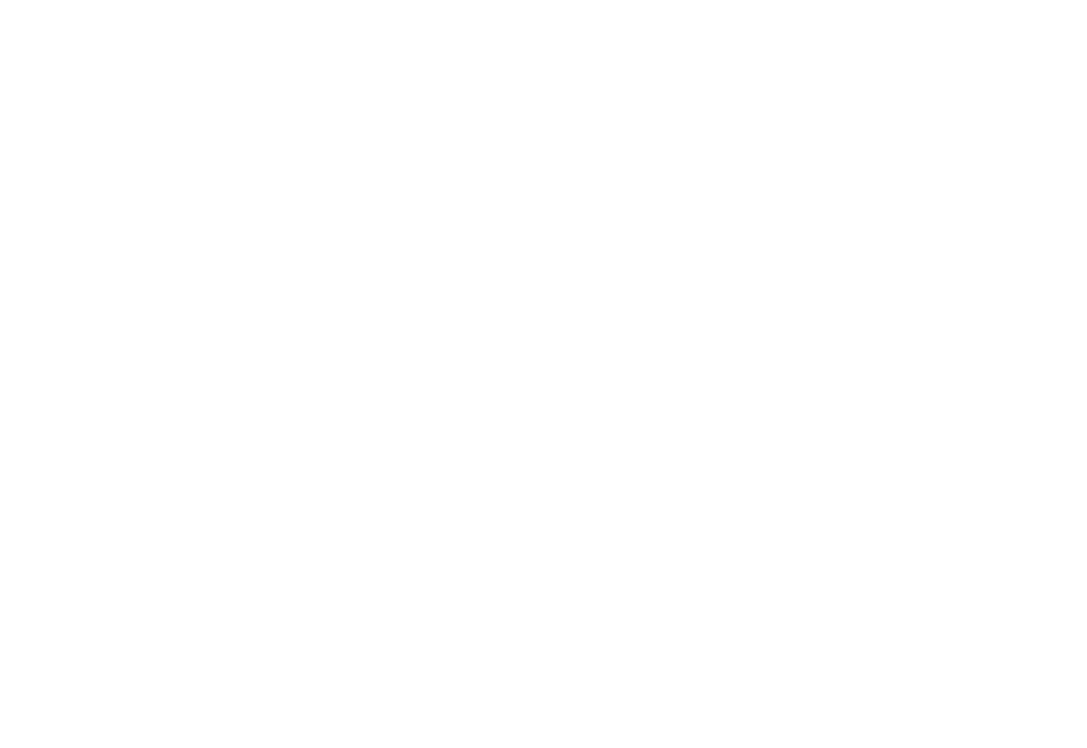
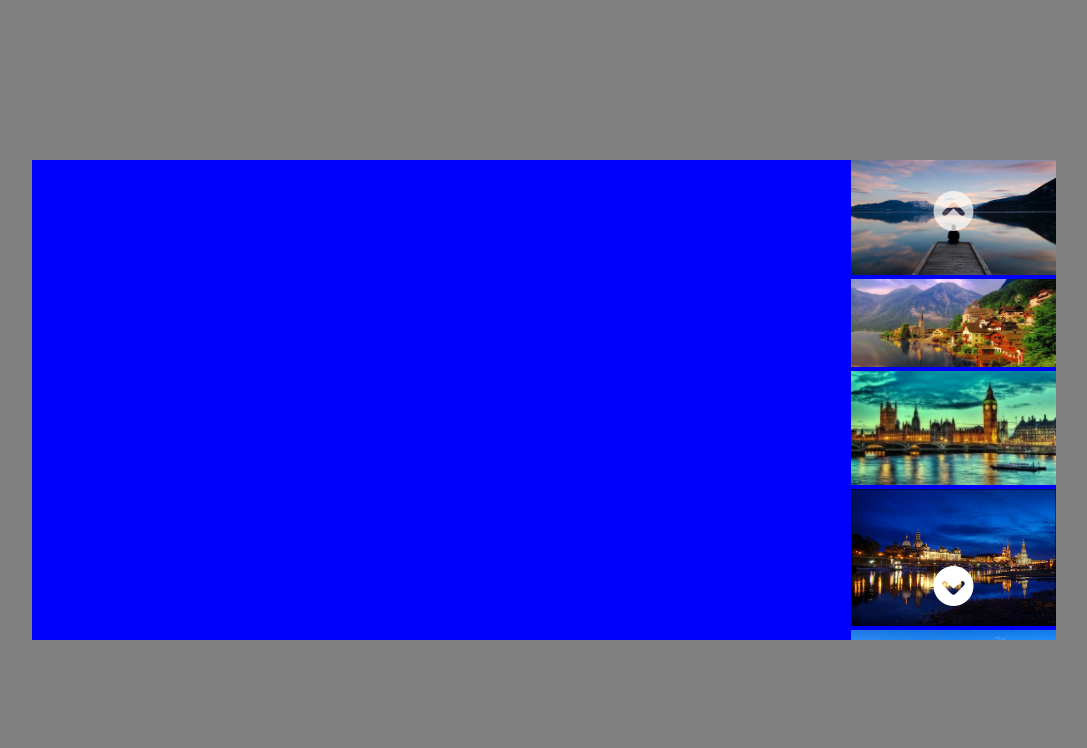
Before and after one commit to ElperdonXV/js-array-carousel, a plain HTML site: page index.html in a window 1280 px wide. Shown: the whole page, without its empty margins (96-1183 px from the left). Drawn offline with Linux system fonts and the light colour scheme.

Commit message:
work on design

```diff
--- a/css/style.css
+++ b/css/style.css
@@ -0,0 +1,79 @@
+* {
+  margin: 0;
+  padding: 0;
+  box-sizing: border-box;
+}
+
+.container {
+  position: relative;
+  width: 100%;
+  height: 100vh;
+  background-color: grey;
+}
+.slider {
+  position: absolute;
+  top: 50%;
+  left: 50%;
+  transform: translate(-50%, -50%);
+  width: 80%;
+  height: 60%;
+  background-color: blue;
+}
+
+.img-slide{
+    position: absolute;
+    top: 0;
+    right: 0;
+    width: 20%;
+    height: 100%;
+    overflow: hidden;
+}
+
+.slider-controller{
+    position: relative;
+    height: 100%;
+    width: 100%;
+}
+
+.next,
+.prev {
+    position: absolute;
+    right: 50%;
+    transform: translateX(+50%);
+    color: white;
+    font-size: 2.5em;
+    opacity: 70%;
+}
+.prev {
+  top: 6%;
+}
+.next {
+  bottom: 6%;
+}
+
+.able{
+    opacity: 100%;
+}
+
+
+.img-container,
+.img-container .img {
+  width: 100%;
+  height: 100%;
+}
+
+.img-container img{
+  display: none;
+  width: 100%;
+  height: 100%;
+  object-fit: cover;
+}
+.images-container img.active {
+  display: block;
+}
+
+
+.img-slide img{
+  width: 100%;
+  object-fit: cover;
+}
--- a/index.html
+++ b/index.html
@@ -5,9 +5,23 @@
     <meta http-equiv="X-UA-Compatible" content="IE=edge">
     <meta name="viewport" content="width=device-width, initial-scale=1.0">
     <title>Carousel</title>
+    <link rel="stylesheet" href="https://cdnjs.cloudflare.com/ajax/libs/font-awesome/6.0.0-beta3/css/all.min.css"
+        integrity="sha512-Fo3rlrZj/k7ujTnHg4CGR2D7kSs0v4LLanw2qksYuRlEzO+tcaEPQogQ0KaoGN26/zrn20ImR1DfuLWnOo7aBA=="
+        crossorigin="anonymous" referrerpolicy="no-referrer" />
     <link rel="stylesheet" href="css/style.css">
 </head>
 <body>
+    <div class="container">
+        <div class="slider">
+            <div class="img-container">
+
+            </div>
+            <div class="img-slide">
+                <div class="next able"><i class="fas fa-chevron-circle-down"></i></div>
+                <div class="prev"><i class="fas fa-chevron-circle-up"></i></div>
+            </div>
+        </div>
+    </div>
     <script src="js/script.js"></script>
 </body>
 </html>
--- a/js/script.js
+++ b/js/script.js
@@ -21,6 +21,32 @@ const text = [
     'Lorem ipsum, dolor sit amet consectetur adipisicing elit. Et temporibus voluptatum suscipit tempore aliquid deleniti aut veniam inventore eligendi ex ad ullam,',
     'Et temporibus voluptatum suscipit tempore aliquid deleniti aut veniam inventore eligendi ex ad ullam,',
 ]
+
+
+
+const containerImages = document.querySelector('.slider  .img-container');
+const containerController = document.querySelector('.img-slide');
+//const containerDots = document.querySelector('.slider  .list');
+
+//girato sull-array delle immagini
+for (let index = 0; index < items.length; index++) {
+    let image = `<img src="${items[index]}" alt="">`;
+    //let dot = `<div class="list-item"></div>`;
+
+    // if (index == 0) {
+    //   image = `<img class="first active" src="${images[index]}" alt="">`;
+    // }
+    // else if (index == images.length - 1) {
+    //   image = `<img class="last" src="${images[index]}" alt="">`;
+    // }
+
+    containerImages.innerHTML += image;
+    containerController.innerHTML += image;
+  //  containerDots.innerHTML += dot;
+}
+
+
+
 
 //Consegna:
 //Dati tre array contenenti:
```
